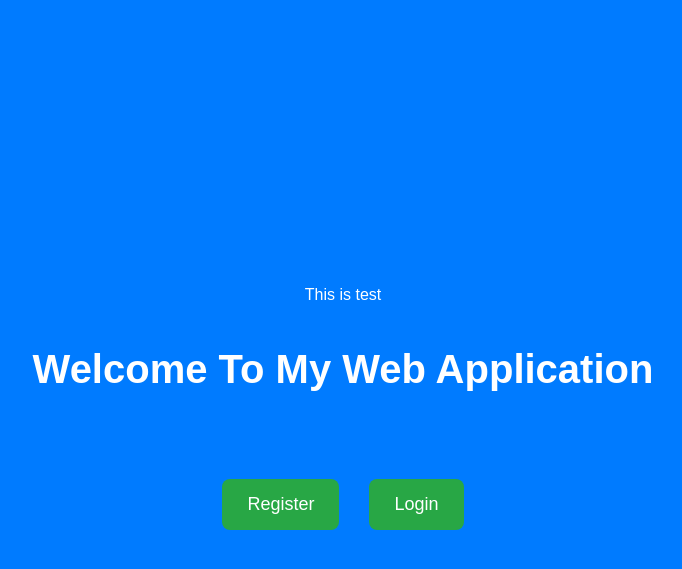
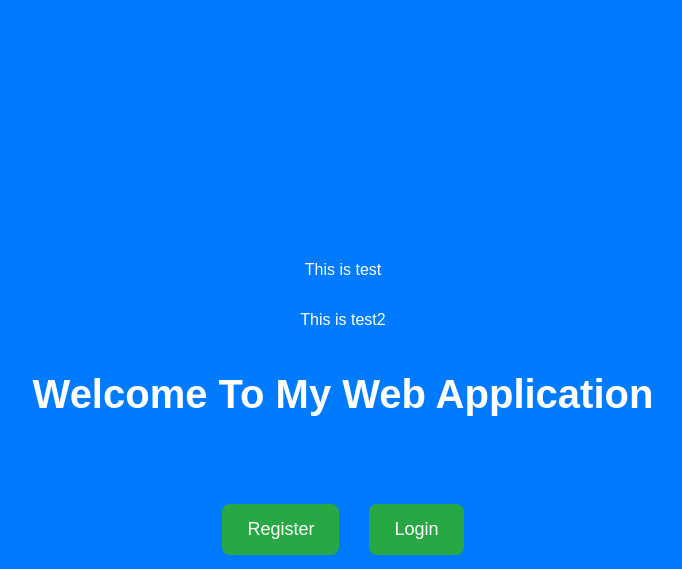
Before and after one commit to boro-vai21/vulnerable-web-app, a PHP site: page / in a window 1280 px wide. Shown: the top 569 px of the page, without its empty margins (297-979 px from the left). Run offline with PHP 8.4, Linux system fonts and the light colour scheme.

Commit message:
This is test2 for workflow test

```diff
--- a/index.php
+++ b/index.php
@@ -2,6 +2,7 @@
 <html>
 <head>
     <p> This is test </p>
+    <p> This is test2 </p>
     <title>Home Page</title>
     <link rel="stylesheet" type="text/css" href="css/style.css">
     <style>
```
